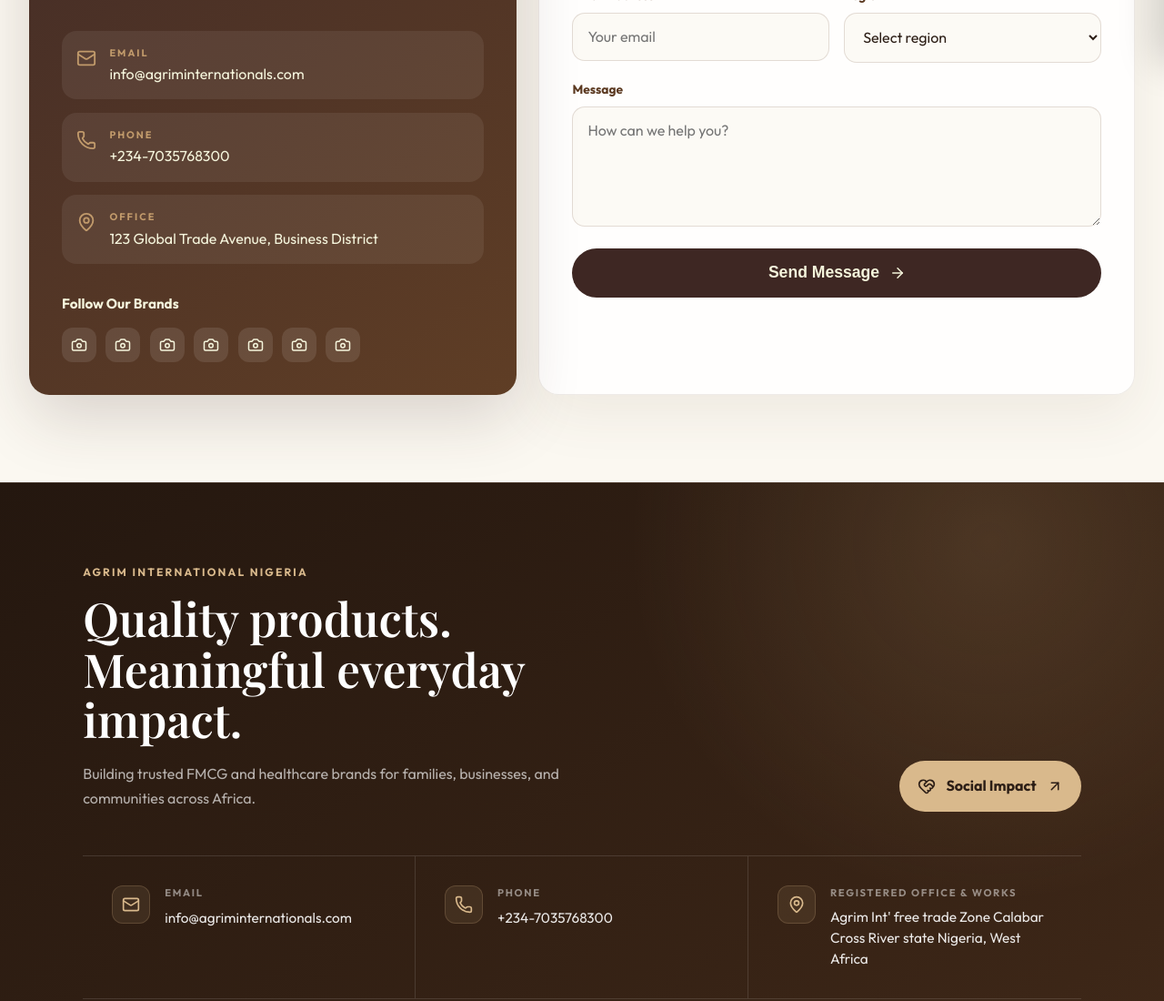
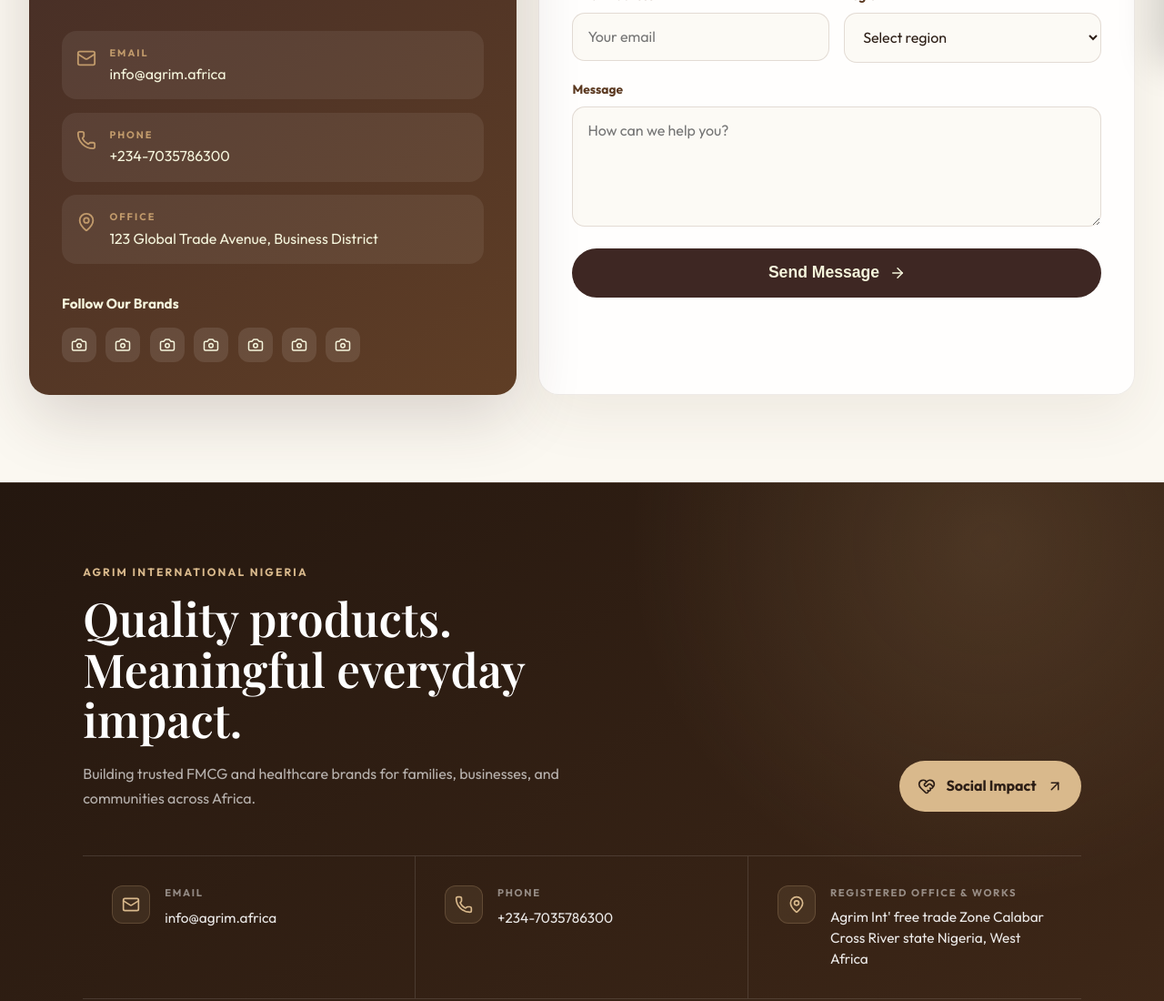
Before and after one commit to GitAkshyaVerma/Akshyaverma-Agrim-version-2.0, a React (Vite) app: page /contact in a window 1280 px wide. Shown: the part 731-1831 px from the top of the page at 91% size. Built offline with nearby package versions, Linux system fonts and the light colour scheme.

Commit message:
Update public contact details

```diff
--- a/src/components/layout/Footer.jsx
+++ b/src/components/layout/Footer.jsx
@@ -27,7 +27,7 @@
             <div className="footer-contact-icon"><Mail size={20} /></div>
             <div>
               <span className="footer-contact-label">Email</span>
-              <a href="mailto:info@agriminternationals.com">info@agriminternationals.com</a>
+              <a href="mailto:info@agrim.africa">info@agrim.africa</a>
             </div>
           </div>
 
@@ -35,7 +35,7 @@
             <div className="footer-contact-icon"><Phone size={20} /></div>
             <div>
               <span className="footer-contact-label">Phone</span>
-              <a href="tel:+2347035768300">+234-7035768300</a>
+              <a href="tel:+2347035786300">+234-7035786300</a>
             </div>
           </div>
 
--- a/src/components/shared/ContactForm.jsx
+++ b/src/components/shared/ContactForm.jsx
@@ -43,7 +43,7 @@
                 <Mail className="contact-info-icon" size={22} />
                 <div>
                   <span>Email</span>
-                  <a href="mailto:info@agriminternationals.com">info@agriminternationals.com</a>
+                  <a href="mailto:info@agrim.africa">info@agrim.africa</a>
                 </div>
               </div>
 
@@ -51,7 +51,7 @@
                 <Phone className="contact-info-icon" size={22} />
                 <div>
                   <span>Phone</span>
-                  <a href="tel:+2347035768300">+234-7035768300</a>
+                  <a href="tel:+2347035786300">+234-7035786300</a>
                 </div>
               </div>
 
--- a/src/pages/hygiene/HygieneContactPage.jsx
+++ b/src/pages/hygiene/HygieneContactPage.jsx
@@ -52,9 +52,9 @@
                 <Mail size={20} />
                 info@agrim.africa
               </a>
-              <a href="tel:+2347035768300">
+              <a href="tel:+2347035786300">
                 <Phone size={20} />
-                +234-7035768300
+                +234-7035786300
               </a>
               <p>
                 <MapPin size={20} />
--- a/src/pages/tobo/ToboContactPage.jsx
+++ b/src/pages/tobo/ToboContactPage.jsx
@@ -54,9 +54,9 @@
                 <Mail size={20} />
                 <span>info@agrim.africa</span>
               </a>
-              <a href="tel:+2347035768300">
+              <a href="tel:+2347035786300">
                 <Phone size={20} />
-                <span>+234-7035768300</span>
+                <span>+234-7035786300</span>
               </a>
               <p>
                 <MapPin size={20} />
--- a/src/pages/tombo/TomboContactPage.jsx
+++ b/src/pages/tombo/TomboContactPage.jsx
@@ -54,9 +54,9 @@
                 <Mail size={20} />
                 info@agrim.africa
               </a>
-              <a href="tel:+2347035768300">
+              <a href="tel:+2347035786300">
                 <Phone size={20} />
-                +234-7035768300
+                +234-7035786300
               </a>
               <p>
                 <MapPin size={20} />
```
